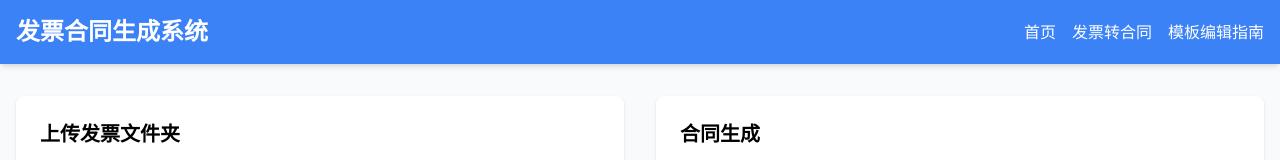
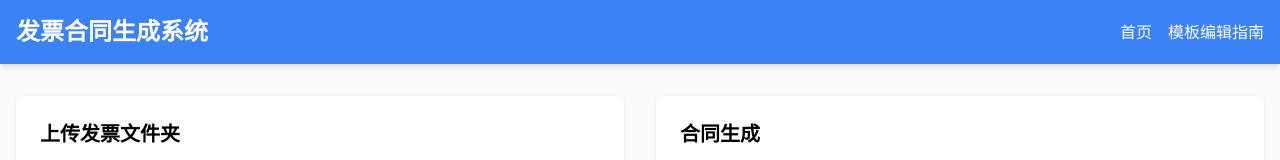
Before and after one commit to bang919/InvoiceToContract, a Next.js app: page / in a window 1280 px wide. Shown: the top 160 px of the page. Built offline with nearby package versions, Linux system fonts and the light colour scheme.

Commit message:
删除导航栏中的发票转合同链接

```diff
--- a/src/app/layout.tsx
+++ b/src/app/layout.tsx
@@ -29,7 +29,6 @@ export default function RootLayout({
               <nav>
                 <ul className="flex space-x-4">
                   <li><a href="/" className="hover:underline">首页</a></li>
-                  <li><a href="/invoice-to-contract" className="hover:underline">发票转合同</a></li>
                   <li><a href="/template-editor" className="hover:underline">模板编辑指南</a></li>
                 </ul>
               </nav>
```
